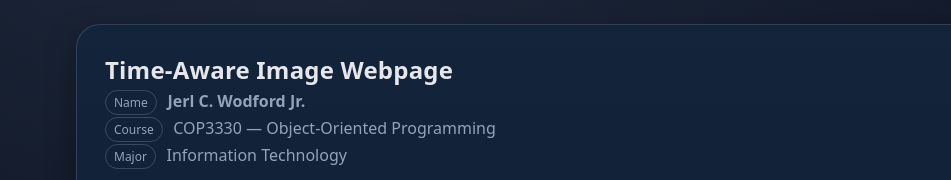
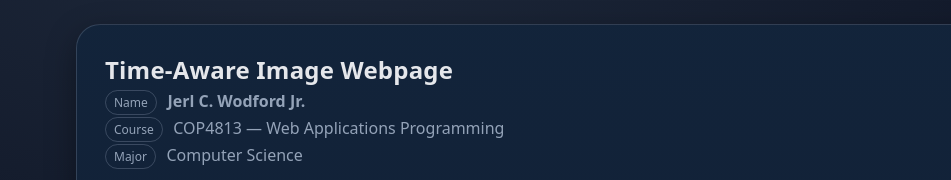
Before and after one commit to atmyprime/cop4018-assignment-3, a plain HTML site: page index.html in a window 1280 px wide. Shown: the top 180 px of the page, without its empty margins (329-1280 px from the left). Drawn offline with Linux system fonts and the light colour scheme.

Commit message:
Update index.html
updated course and major

```diff
--- a/index.html
+++ b/index.html
@@ -46,8 +46,8 @@
       <h1 id="page-title">Time‑Aware Image Webpage</h1>
       <!-- Update these three lines to match your info if needed -->
       <p><span class="badge">Name</span> <strong id="student-name">Jerl C. Wodford Jr.</strong></p>
-      <p><span class="badge">Course</span> <span id="course-name">COP3330 — Object‑Oriented Programming</span></p>
-      <p><span class="badge">Major</span> <span id="major-name">Information Technology</span></p>
+      <p><span class="badge">Course</span> <span id="course-name">COP4813 — Web Applications Programming</span></p>
+      <p><span class="badge">Major</span> <span id="major-name">Computer Science</span></p>
       <p class="intro">Welcome! This page swaps a single image depending on the <em>user’s local time</em> — morning, afternoon, or evening/night — using a few lines of JavaScript.</p>
     </header>
 
```
